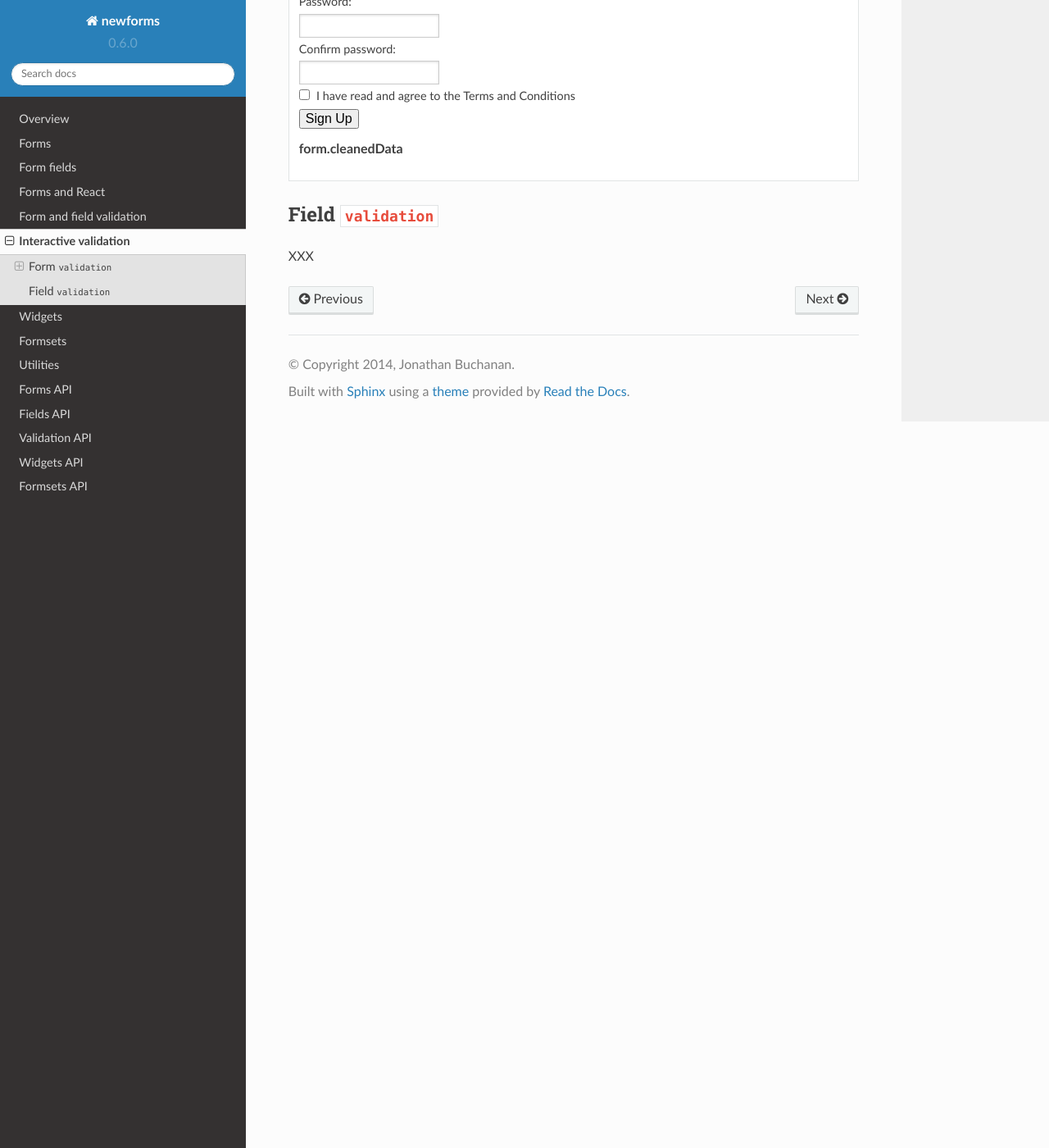
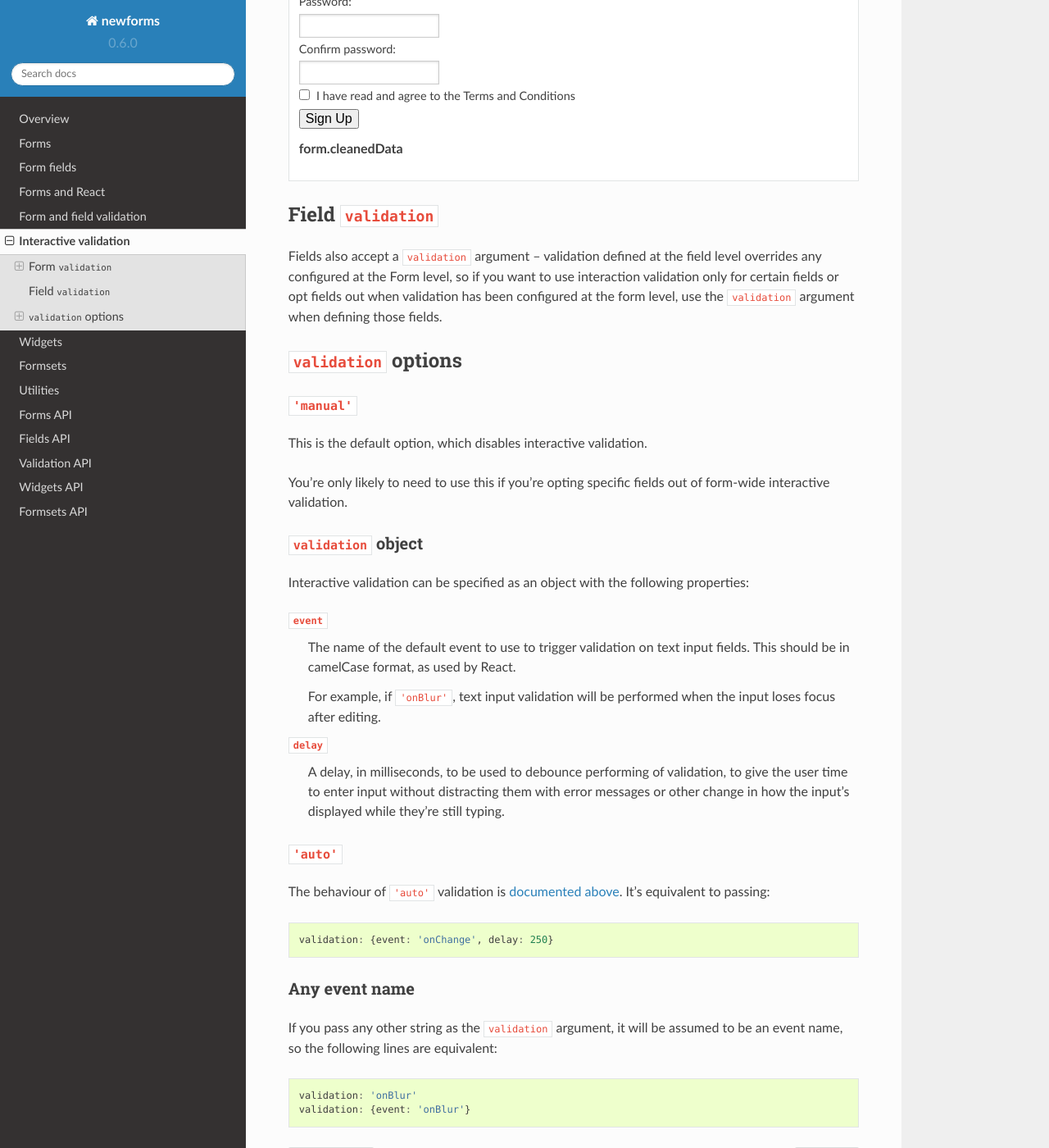
Before and after one commit to insin/newforms, a Sphinx documentation site: the page built from docs/interactive_validation.rst, in a window 1280 px wide and 1400 px high, scrolled down 2026 px. Shown: the whole window at 82% size. Built offline with Sphinx 7.4.7 and the Read the Docs theme 2.0.0, drawn with Linux system fonts in a browser that asks for light colours.

Commit message:
Added more interactive_validation docs
[ci skip]

```diff
--- a/docs/interactive_validation.rst
+++ b/docs/interactive_validation.rst
@@ -42,6 +42,8 @@ example:
    onFormStateChange: function() {
      this.setState({form: this.state.form})
    }
+
+.. _ref-form-auto-validation:
 
 Form ``'auto'`` validation
 --------------------------
@@ -102,7 +104,62 @@ user input.
 Field ``validation``
 ====================
 
-XXX
+Fields also accept a ``validation`` argument -- validation defined at the field
+level overrides any configured at the Form level, so if you want to use interaction
+validation only for certain fields or opt fields out when validation has been
+configured at the form level, use the ``validation`` argument when defining those
+fields.
+
+``validation`` options
+======================
+
+``'manual'``
+------------
+
+This is the default option, which disables interactive validation.
+
+You're only likely to need to use this if you're opting specific fields out of
+form-wide interactive validation.
+
+``validation`` object
+---------------------
+
+Interactive validation can be specified as an object with the following
+properties:
+
+``event``
+   The name of the default event to use to trigger validation on text input
+   fields. This should be in camelCase format, as used by React.
+
+   For example, if ``'onBlur'``, text input validation will be performed when
+   the input loses focus after editing.
+
+``delay``
+   A delay, in milliseconds, to be used to debounce performing of
+   validation, to give the user time to enter input without distracting
+   them with error messages or other change in how the input's displayed
+   while they're still typing.
+
+``'auto'``
+----------
+
+The behaviour of ``'auto'`` validation is :ref:`documented above <ref-form-auto-validation>`.
+It's equivalent to passing:
+
+.. code-block:: javascript
+
+   validation: {event: 'onChange', delay: 250}
+
+Any event name
+--------------
+
+If you pass any other string as the ``validation`` argument, it will be assumed
+to be an event name, so the following lines are equivalent:
+
+.. code-block:: javascript
+
+   validation: 'onBlur'
+   validation: {event: 'onBlur'}
 
 .. raw:: html
 
```
